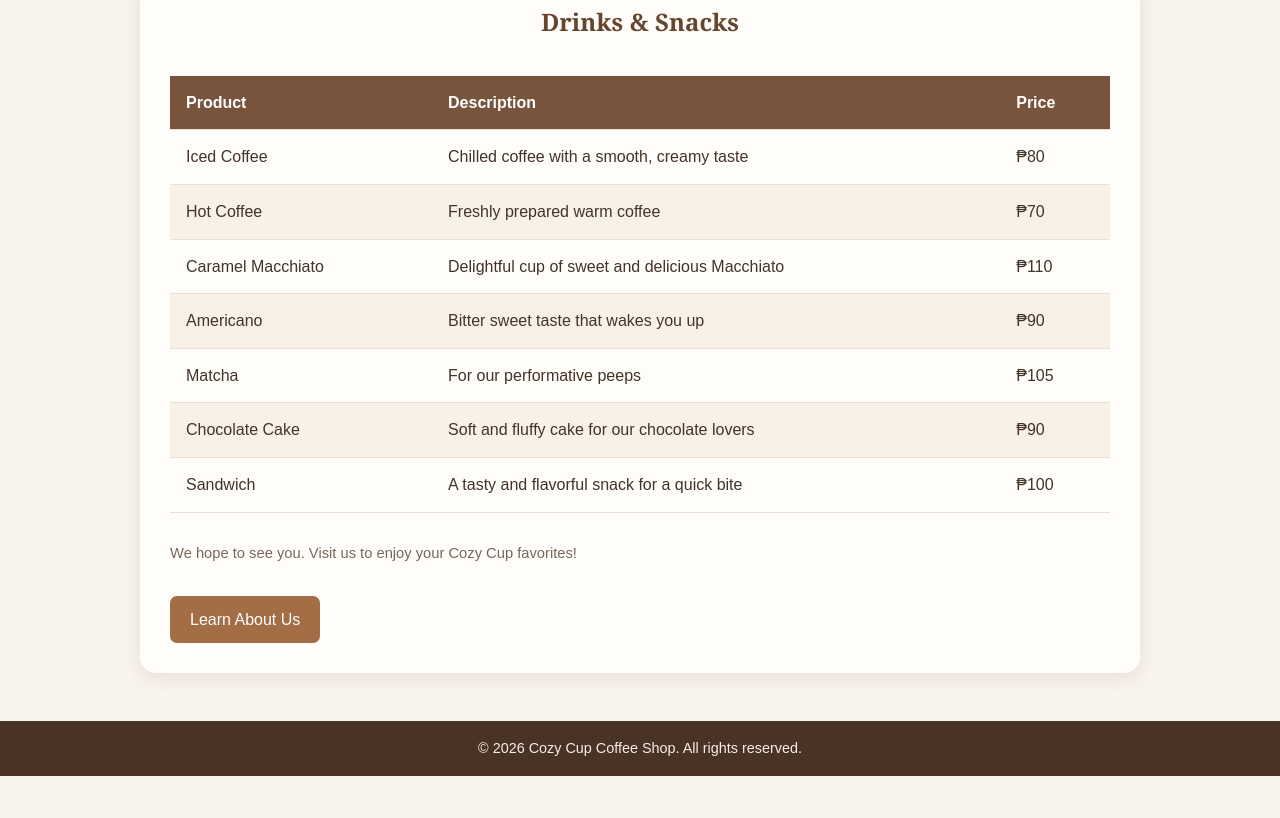
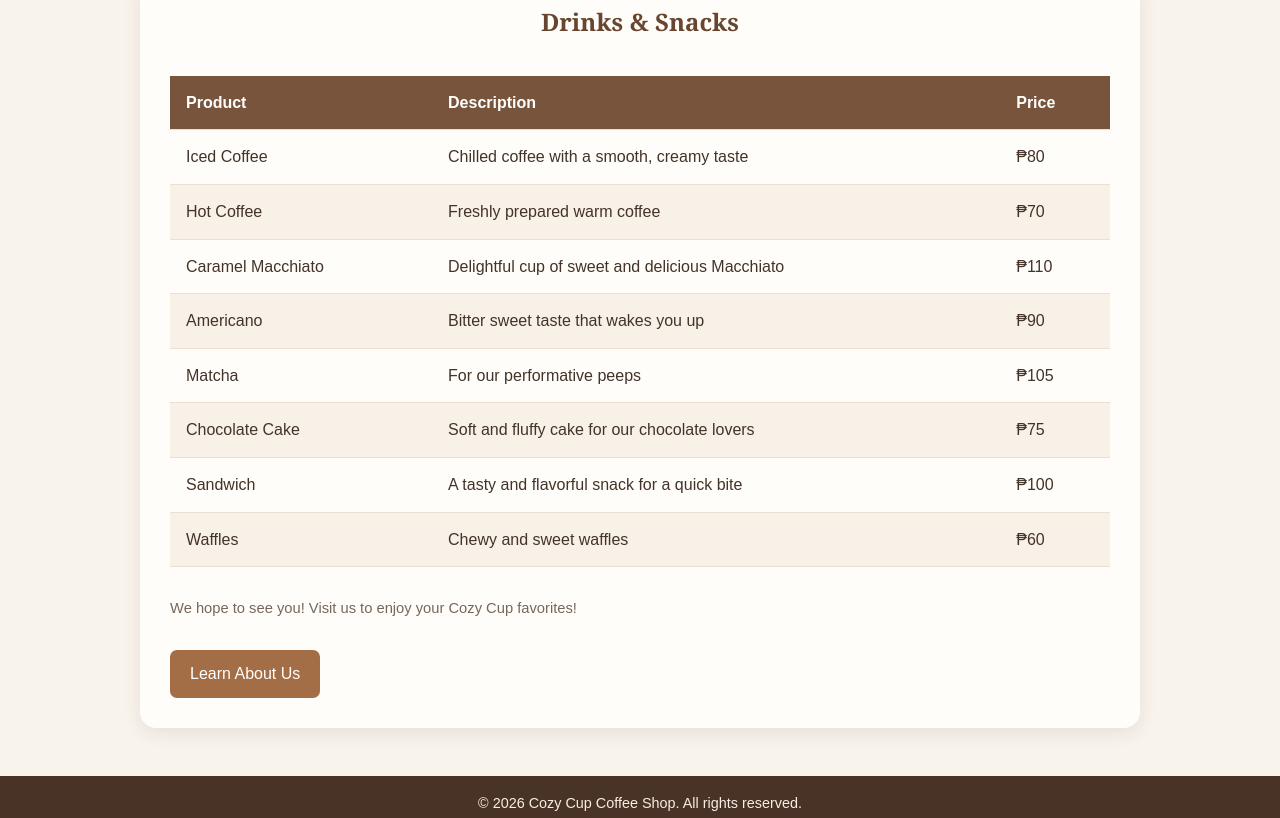
Before and after one commit to Khaylarayneambut/cozy-cup, a plain HTML site: page page2.html in a window 1280 px wide. Shown: the part 409-1227 px from the top of the page. Before the commit the page ends 1185 px from the top, so only its background shows below. Drawn offline with Linux system fonts and the light colour scheme.

Commit message:
Update page2.html

```diff
--- a/page2.html
+++ b/page2.html
@@ -36,12 +36,13 @@
             <tr><td>Caramel Macchiato</td><td>Delightful cup of sweet and delicious Macchiato</td><td>₱110</td></tr>
              <tr><td>Americano</td><td>Bitter sweet taste that wakes you up</td><td>₱90</td></tr>
              <tr><td>Matcha</td><td>For our performative peeps</td><td>₱105</td></tr>
-            <tr><td>Chocolate Cake</td><td>Soft and fluffy cake for our chocolate lovers</td><td>₱90</td></tr>
+            <tr><td>Chocolate Cake</td><td>Soft and fluffy cake for our chocolate lovers</td><td>₱75</td></tr>
             <tr><td>Sandwich</td><td>A tasty and flavorful snack for a quick bite</td><td>₱100</td></tr>
+            <tr><td>Waffles</td><td>Chewy and sweet waffles</td><td>₱60</td></tr>
           </tbody>
         </table>
       </div>
-      <p class="menu-note">We hope to see you. Visit us to enjoy your Cozy Cup favorites!</p>
+      <p class="menu-note">We hope to see you! Visit us to enjoy your Cozy Cup favorites!</p>
       <a class="button" href="page3.html">Learn About Us</a>
     </section>
   </main>
```
